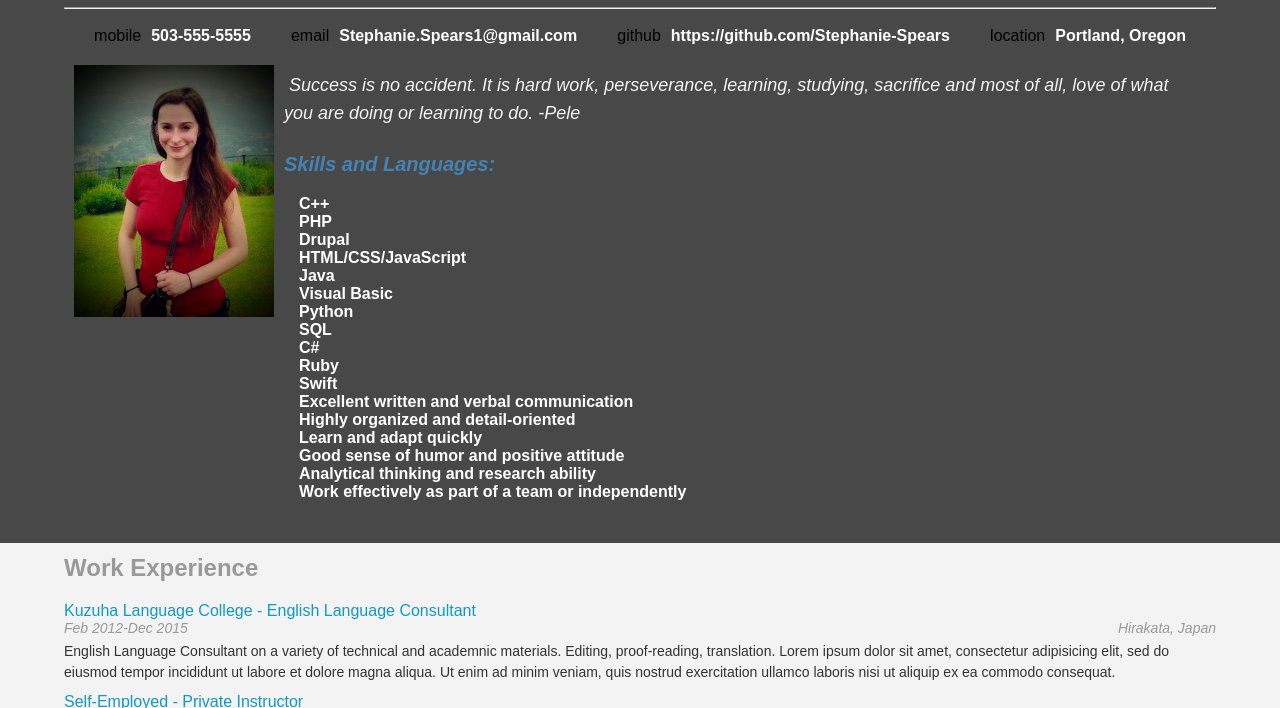
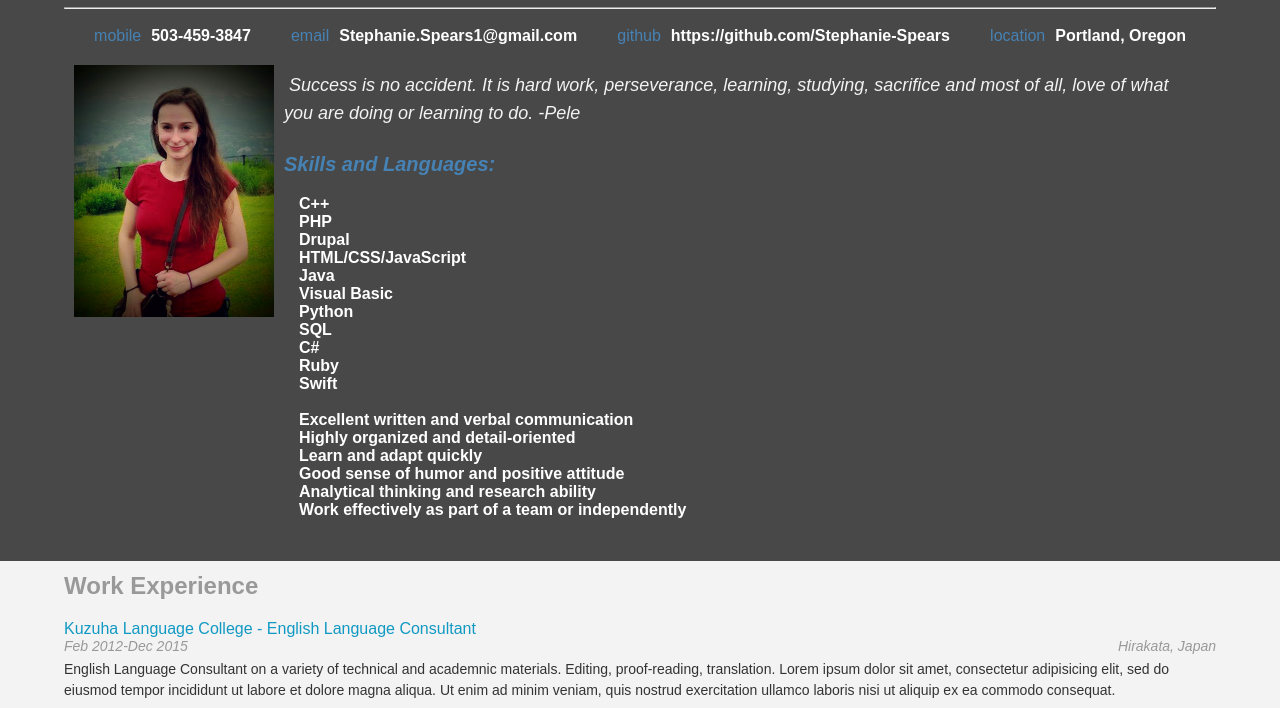
Before and after one commit to Stephanie-Spears/Curriculum-Vitae, a plain HTML site: page index.html in a window 1280 px wide. Shown: the part 81-789 px from the top of the page. Drawn offline with Linux system fonts and the light colour scheme; some packages are replaced by stand-ins of ours; a web font is replaced by a local one.

Commit message:
edit style

```diff
--- a/css/styles.css
+++ b/css/styles.css
@@ -174,7 +174,7 @@ span {
 
 /* Media queries to handle various device widths */
 @media only screen and (max-width: 1024px) {
-  #lets-connect {
+  #footerMessage {
     margin-top: 5%;
   }
 }
@@ -186,7 +186,7 @@ span {
 }
 
 @media only screen and (max-width: 750px) {
-  #lets-connect {
+  #footerMessage {
     margin-top: 10%;
   }
   .biopic {
@@ -201,9 +201,11 @@ span {
   display: block;
   height: 100%;
   margin: 0 5%;
+  background-color: steelblue;
 }
 
 #mapDiv {
+  background-color: steelblue;
   height: 400px;
   width: 100%;
   padding-bottom: 5%;
--- a/index.html
+++ b/index.html
@@ -2,9 +2,9 @@
 <html>
   <head>
     <meta charset="utf-8">
+    <meta name="viewport" content="width=device-width, initial-scale=1.0">
     <meta name="author" content="Stephanie Spears">
     <meta name="keywords" content="Stephanie Spears Resume, Portland Oregon, Web Developer, Programmer">
-    <meta name="viewport" content="width=device-width, initial-scale=1.0">
     <title>Stephanie's Resume</title>
     <link rel="shortcut icon" href="img/gachapin1.png">
     <link href="https://fonts.googleapis.com/css?family=Averia+Serif+Libre" rel="stylesheet">
@@ -12,7 +12,8 @@
     <script src="js/jQuery.js"></script>
     <script src="js/helper.js"></script>
 
-    <script src="https://maps.googleapis.com/maps/api/js?libraries=places&key=AIzaSyAqIKzMZ-II36dLU0GXnYaTTML8rSEjUuc"></script><!-- NOTE: libraries=places,visualization,drawing&key... -->
+    <script src="https://maps.googleapis.com/maps/api/js?libraries=places&key=AIzaSyAqIKzMZ-II36dLU0GXnYaTTML8rSEjUuc"></script>
+    <!-- NOTE: libraries=places,visualization,drawing&key... -->
   </head>
   <body>
     <div id="main">
@@ -38,7 +39,7 @@
       </div>
 
       <div id="footerMessage" class="dark-gray">
-        <h2 class="orange center-text">Let's Connect</h2>
+        <h2 class="blue center-text">Let's Connect</h2>
         <ul id="footerContacts" class="flex-box"></ul>
       </div>
     </div>
--- a/js/Resume-Build.js
+++ b/js/Resume-Build.js
@@ -2,14 +2,14 @@ var bio = {
   "name": "Stephanie Spears",
   "role": "Web Developer",
   "contacts": {
-    "mobile": "503-555-5555",
+    "mobile": "503-459-3847",
     "email": "Stephanie.Spears1@gmail.com",
     "github": "https://github.com/Stephanie-Spears",
     "location": "Portland, Oregon"
   },
   "welcomeMessage": "Success is no accident. It is hard work, perseverance, learning, studying, sacrifice and most of all, love of what you are doing or learning to do. -Pele",
   "skills": [
-    "C++", "PHP", "Drupal", "HTML/CSS/JavaScript", "Java", "Visual Basic", "Python", "SQL", "C#", "Ruby", "Swift", "Excellent written and verbal communication", "Highly organized and detail-oriented", "Learn and adapt quickly", "Good sense of humor and positive attitude", "Analytical thinking and research ability", "Work effectively as part of a team or independently"
+    "C++", "PHP", "Drupal", "HTML/CSS/JavaScript", "Java", "Visual Basic", "Python", "SQL", "C#", "Ruby", "Swift", " ", "Excellent written and verbal communication", "Highly organized and detail-oriented", "Learn and adapt quickly", "Good sense of humor and positive attitude", "Analytical thinking and research ability", "Work effectively as part of a team or independently"
   ],
   "myBioPic": "img/bioPic.jpg"
 };
--- a/js/helper.js
+++ b/js/helper.js
@@ -5,13 +5,13 @@ replace the %data% placeholder text you see in the HTML strings below.
 var HTMLheaderName = '<h1 id="name">%data%</h1>';
 var HTMLheaderRole = '<span>%data%</span><hr>';
 
-var HTMLcontactGeneric = '<li class="flex-item"><span class="orange-text">%contact%</span><span class="white-text">%data%</span></li>';
-var HTMLmobile = '<li class="flex-item"><span class="orange-text">mobile</span><span class="white-text">%data%</span></li>';
-var HTMLemail = '<li class="flex-item"><span class="orange-text">email</span><span class="white-text">%data%</span></li>';
+var HTMLcontactGeneric = '<li class="flex-item"><span class="blue-text">%contact%</span><span class="white-text">%data%</span></li>';
+var HTMLmobile = '<li class="flex-item"><span class="blue-text">mobile</span><span class="white-text">%data%</span></li>';
+var HTMLemail = '<li class="flex-item"><span class="blue-text">email</span><span class="white-text">%data%</span></li>';
 
-var HTMLgithub = '<li class="flex-item"><span class="orange-text">github</span><span class="white-text">%data%</span></li>';
-var HTMLblog = '<li class="flex-item"><span class="orange-text">blog</span><span class="white-text">%data%</span></li>';
-var HTMLlocation = '<li class="flex-item"><span class="orange-text">location</span><span class="white-text">%data%</span></li>';
+var HTMLgithub = '<li class="flex-item"><span class="blue-text">github</span><span class="white-text">%data%</span></li>';
+var HTMLblog = '<li class="flex-item"><span class="blue-text">blog</span><span class="white-text">%data%</span></li>';
+var HTMLlocation = '<li class="flex-item"><span class="blue-text">location</span><span class="white-text">%data%</span></li>';
 
 var HTMLbioPic = '<img src="%data%" class="biopic">';
 var HTMLwelcomeMsg = '<blockquote><p><span class="welcome-message">%data%</span></p>';
```
